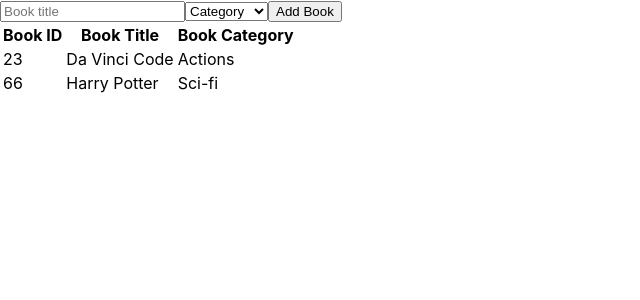
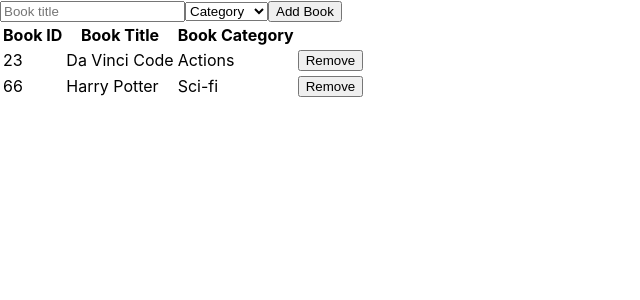
Before and after one commit to Miguelus373/Redux-Book-Store, a React (Create React App) app: page / in a window 1280 px wide. Shown: the top 300 px of the page, without its empty margins (0-640 px from the left). Built offline with nearby package versions, Linux system fonts and the light colour scheme.

Commit message:
Add create book functionality

```diff
--- a/src/components/Book.js
+++ b/src/components/Book.js
@@ -1,13 +1,21 @@
 import React from 'react';
 import PropTypes from 'prop-types';
 
-const Book = book => {
+const Book = (book, handleRemoveBook) => {
   const { bookID, title, category } = book.book;
   return (
     <tr>
       <td>{bookID}</td>
       <td>{title}</td>
       <td>{category}</td>
+      <td>
+        <button
+          type="button"
+          onClick={() => handleRemoveBook(bookID)}
+        >
+          Remove
+        </button>
+      </td>
     </tr>
   );
 };
--- a/src/containers/BooksForm.js
+++ b/src/containers/BooksForm.js
@@ -1,5 +1,6 @@
 import React from 'react';
 import { connect } from 'react-redux';
+import PropTypes from 'prop-types';
 import { CREATE_BOOK } from '../actions/index';
 
 const categories = ['Category', 'Action', 'Biography', 'History', 'Horror', 'Kids', 'Learning', 'Sci-Fi'];
@@ -12,32 +13,53 @@ class BooksForms extends React.Component {
       category: '',
     };
     this.handleChange = this.handleChange.bind(this);
+    this.handleSubmit = this.handleSubmit.bind(this);
   }
 
   handleChange(e) {
     this.setState({ [e.target.name]: e.target.value });
   }
 
+  handleSubmit() {
+    this.setState(prev => {
+      const { CREATE_BOOK } = this.props;
+      CREATE_BOOK({
+        bookID: Math.floor(Math.random() * 100),
+        title: prev.title,
+        category: prev.category,
+      });
+
+      return ({
+        title: '',
+        category: '',
+      });
+    });
+  }
+
   render() {
     const { title, category } = this.state;
     return (
       <div className="books-form">
+        <form onSubmit={this.handleSubmit}>
           <input onChange={this.handleChange} value={title} name="title" type="text" placeholder="Book title" />
           <select onChange={this.handleChange} value={category} name="category">
             {categories.map(category => (<option key={category}>{category}</option>))}
           </select>
-        <button type="submit">
+          <button type="button" onClick={this.handleSubmit}>
             Add Book
           </button>
+        </form>
       </div>
     );
   }
 }
 
-const mapDispatchToProps = dispatch => ({
-  addBook: book => {
-    dispatch(CREATE_BOOK(book));
-  },
-});
+BooksForms.propTypes = {
+  CREATE_BOOK: PropTypes.func.isRequired,
+};
+
+const mapDispatchToProps = {
+  CREATE_BOOK,
+};
 
 export default connect(null, mapDispatchToProps)(BooksForms);
--- a/src/reducers/books.js
+++ b/src/reducers/books.js
@@ -1,7 +1,7 @@
 const bookReducer = (state = [], action) => {
   switch (action.type) {
     case 'CREATE_BOOK':
-      return { books: [...state, action.payload] };
+      return [...state, action.payload];
 
     case 'REMOVE_BOOK':
       return state.filter(({ bookID }) => bookID !== action.payload);
```
Lines whose indentation alone changed are shown as unchanged.
